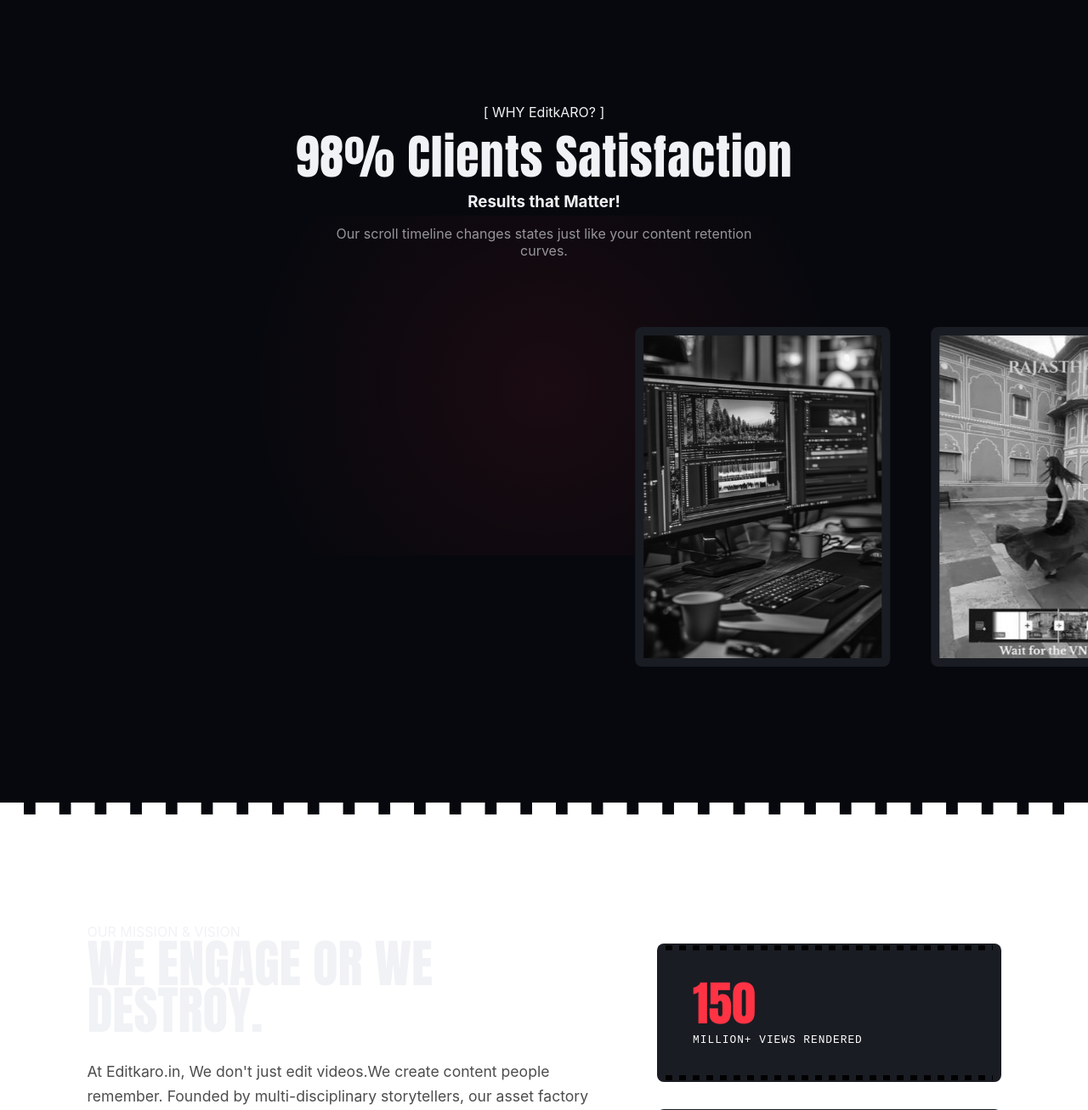
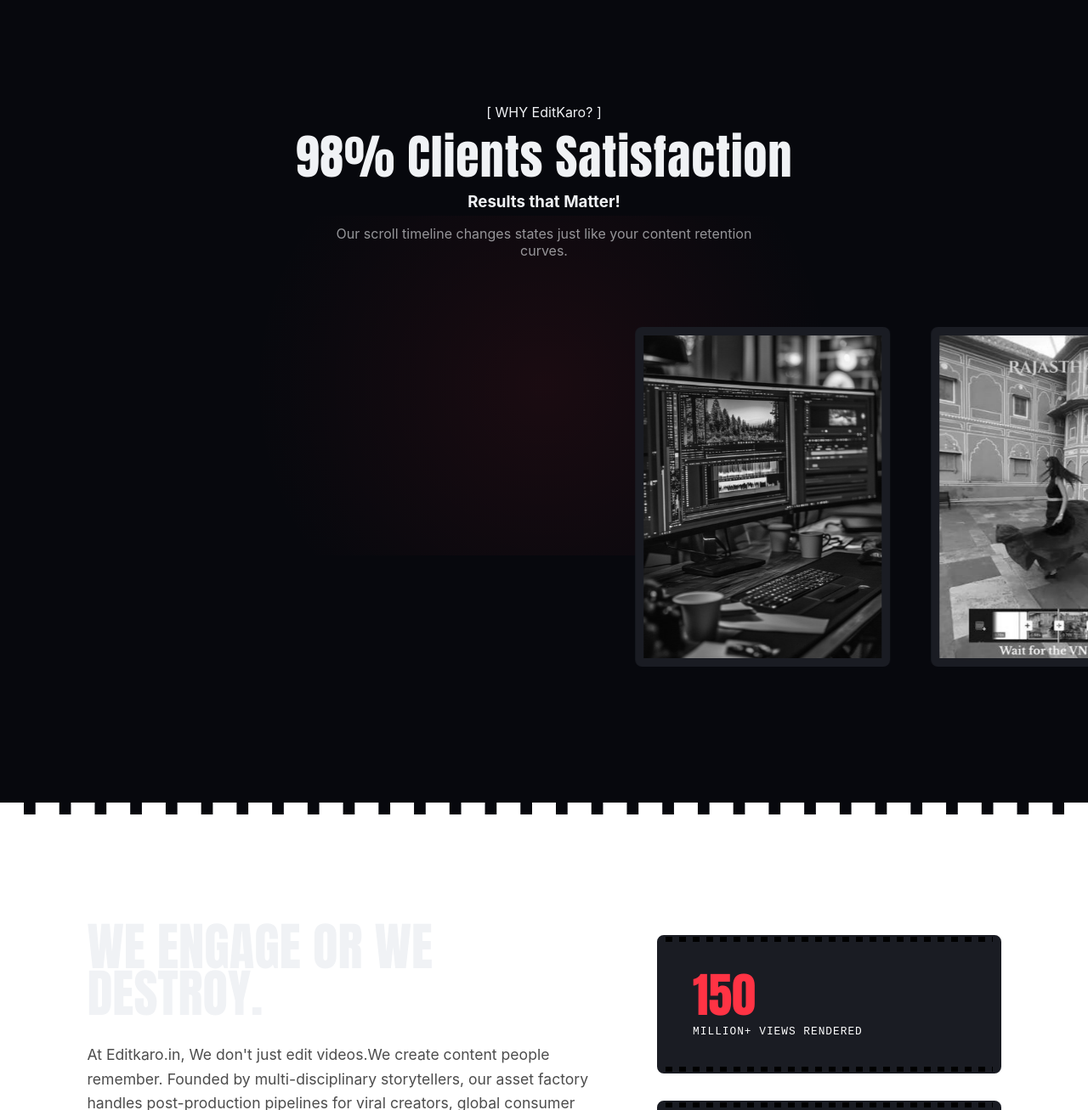
Before and after one commit to Prarisha/Editkaro.in, a plain HTML site: page index.html in a window 1280 px wide. Shown: the part 1680-2987 px from the top of the page at 85% size. Drawn offline with Linux system fonts and the light colour scheme; animation ran at ten frames a second.

Commit message:
Update index.html

```diff
--- a/index.html
+++ b/index.html
@@ -103,7 +103,7 @@
     <section id="revolution" class="dark-trigger-zone film-border-top film-border-bottom">
         <div class="dark-ambient-glow"></div>
         <div class="zone-header">
-            <span class="mono-tag">[ WHY EditkARO? ]</span>
+            <span class="mono-tag">[ WHY EditKaro? ]</span>
             <h2>98% Clients Satisfaction</h2>
             <h3>Results that Matter!</h3>
             <p>Our scroll timeline changes states just like your content retention curves.</p>
@@ -131,7 +131,7 @@
     <section id="about" class="about-studio-section">
         <div class="about-grid-layout">
             <div class="about-vision-block">
-                <span class="mono-tag">OUR MISSION & VISION</span>
+                <span class="mono-tag"></span>
                 <h2>WE ENGAGE OR WE DESTROY.</h2>
                 <p class="about-body-text">At Editkaro.in, We don't just edit videos.We create content people remember. Founded by multi-disciplinary storytellers, our asset factory handles post-production pipelines for viral creators, global consumer brands, and independent cinema houses.</p>
                 <p class="about-body-text">We treat retention data like physics and motion editing like an art form. Every sub-frame translation, audio pop compression, and color shift grade is executed to lock viewers inside your narrative matrix.</p>
```
